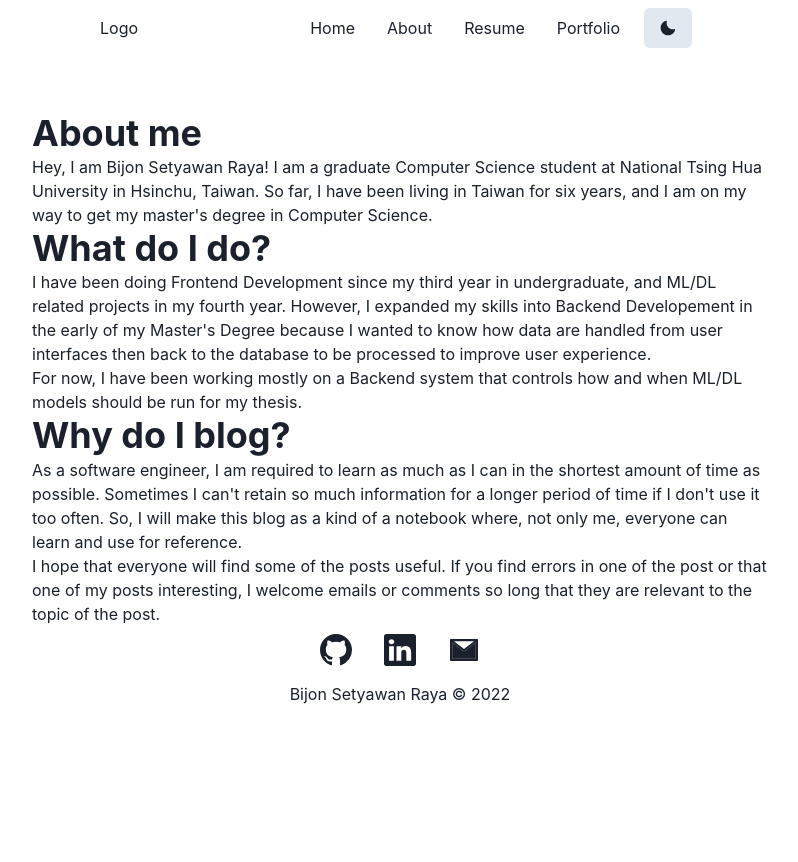
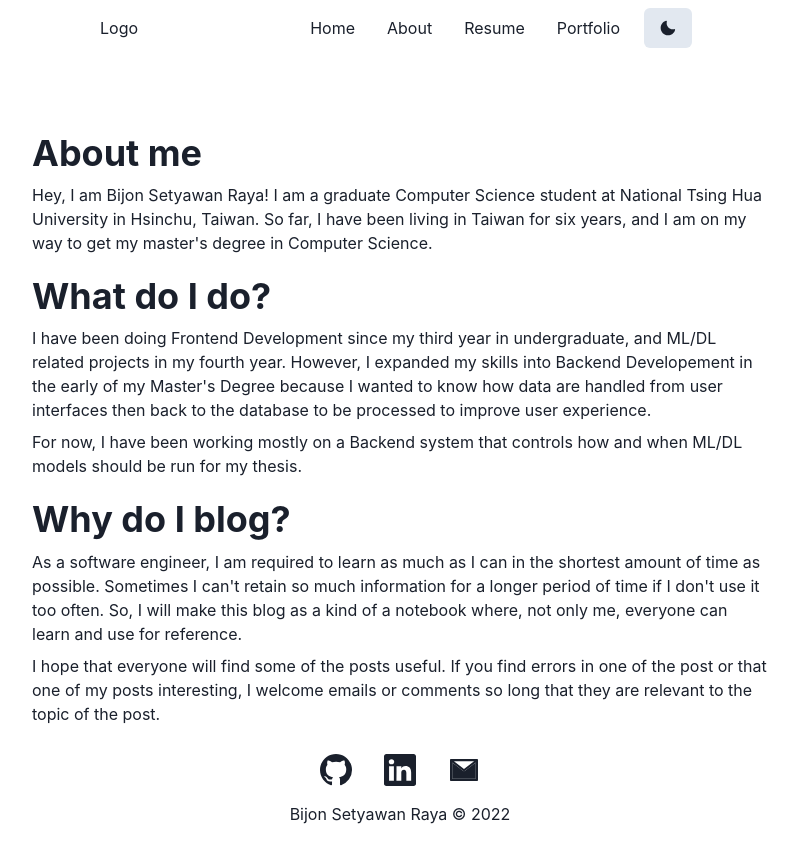
Before and after one commit to bsraya/bsraya, a Next.js app: page /about in a window 1280 px wide. Shown: the top 862 px of the page, without its empty margins (240-1038 px from the left). Before the commit the page ends 818 px from the top, so only its background shows below. Built offline with nearby package versions, Linux system fonts and the light colour scheme.

Commit message:
chore: include example pages

```diff
--- a/pages/about.tsx
+++ b/pages/about.tsx
@@ -1,17 +1,20 @@
-import { Heading, Text } from '@chakra-ui/react'
+import { Heading, Stack, Text } from '@chakra-ui/react'
 import type { NextPage } from 'next'
 import Layout from '../components/layouts/Page'
 
 const About: NextPage = () => {
     return (
         <Layout>
+            <Stack my={5}>
                 <Heading as="h1">
                     About me
                 </Heading>
                 <Text>
                     Hey, I am Bijon Setyawan Raya! I am a graduate Computer Science student at National Tsing Hua University in Hsinchu, Taiwan. So far, I have been living in Taiwan for six years, and I am on my way to get my master's degree in Computer Science.
                 </Text>
+            </Stack>
 
+            <Stack my={5}>
                 <Heading as="h1">
                     What do I do?
                 </Heading>
@@ -21,7 +24,9 @@ const About: NextPage = () => {
                 <Text>
                     For now, I have been working mostly on a Backend system that controls how and when ML/DL models should be run for my thesis.
                 </Text>
+            </Stack>
 
+            <Stack my={5}>
                 <Heading as="h1">
                     Why do I blog?
                 </Heading>
@@ -31,6 +36,7 @@ const About: NextPage = () => {
                 <Text>
                     I hope that everyone will find some of the posts useful. If you find errors in one of the post or that one of my posts interesting, I welcome emails or comments so long that they are relevant to the topic of the post.
                 </Text>
+            </Stack>
         </Layout>
     )
 }
--- a/pages/portfolio.tsx
+++ b/pages/portfolio.tsx
@@ -1,10 +1,13 @@
 import type { NextPage } from 'next'
 import Layout from '../components/layouts/Page'
+import { Heading, Stack } from '@chakra-ui/react'
 
 const Portfolio: NextPage = () => {
     return (
         <Layout>
-            <h1>This is Portfolio page</h1>
+            <Stack align="center">
+                <Heading>This is Portfolio page</Heading>
+            </Stack>
         </Layout>
     )
 }
--- a/pages/resume.tsx
+++ b/pages/resume.tsx
@@ -1,10 +1,13 @@
 import type { NextPage } from 'next'
 import Layout from '../components/layouts/Page'
+import { Heading, Stack } from '@chakra-ui/react'
 
 const Resume: NextPage = () => {
     return (
         <Layout>
-            <h1>This is Resume page</h1>
+            <Stack align="center">
+                <Heading>This is Resume page</Heading>
+            </Stack>
         </Layout>
     )
 }
```
Lines whose indentation alone changed are shown as unchanged.
